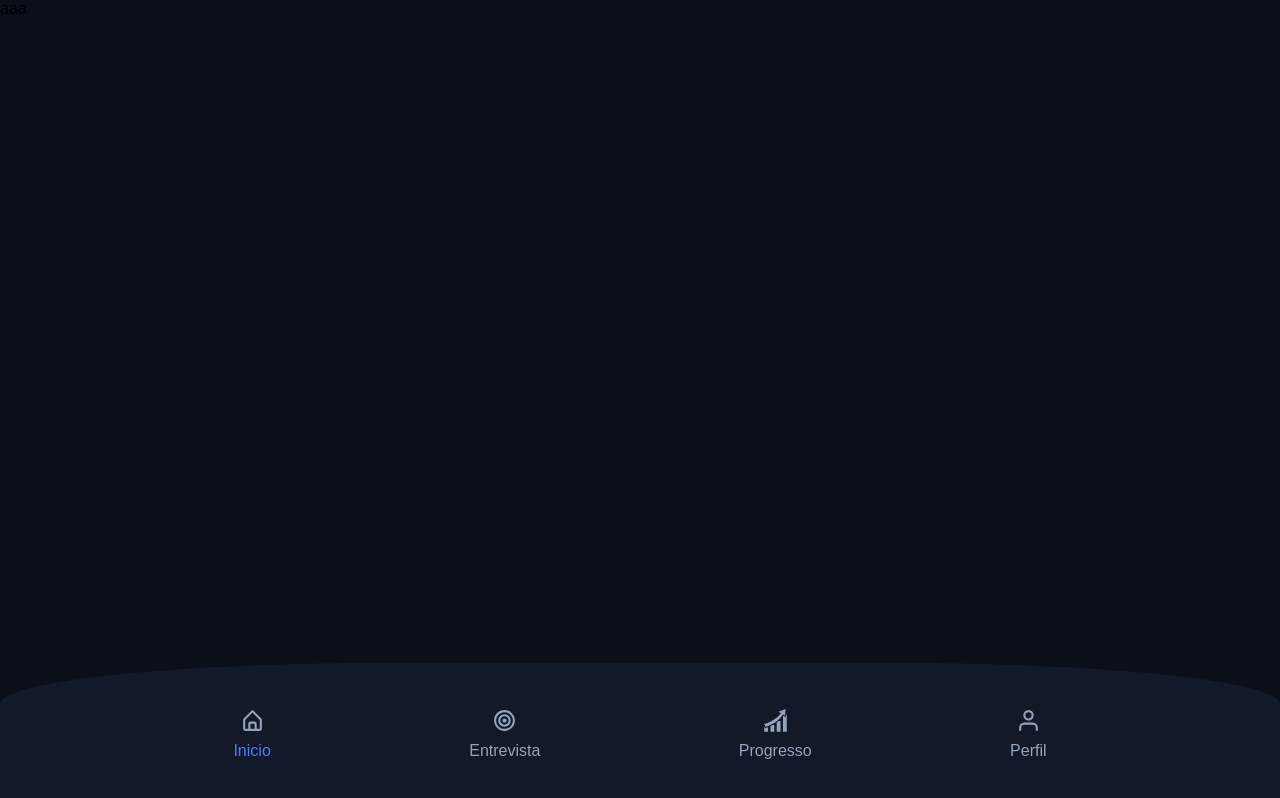
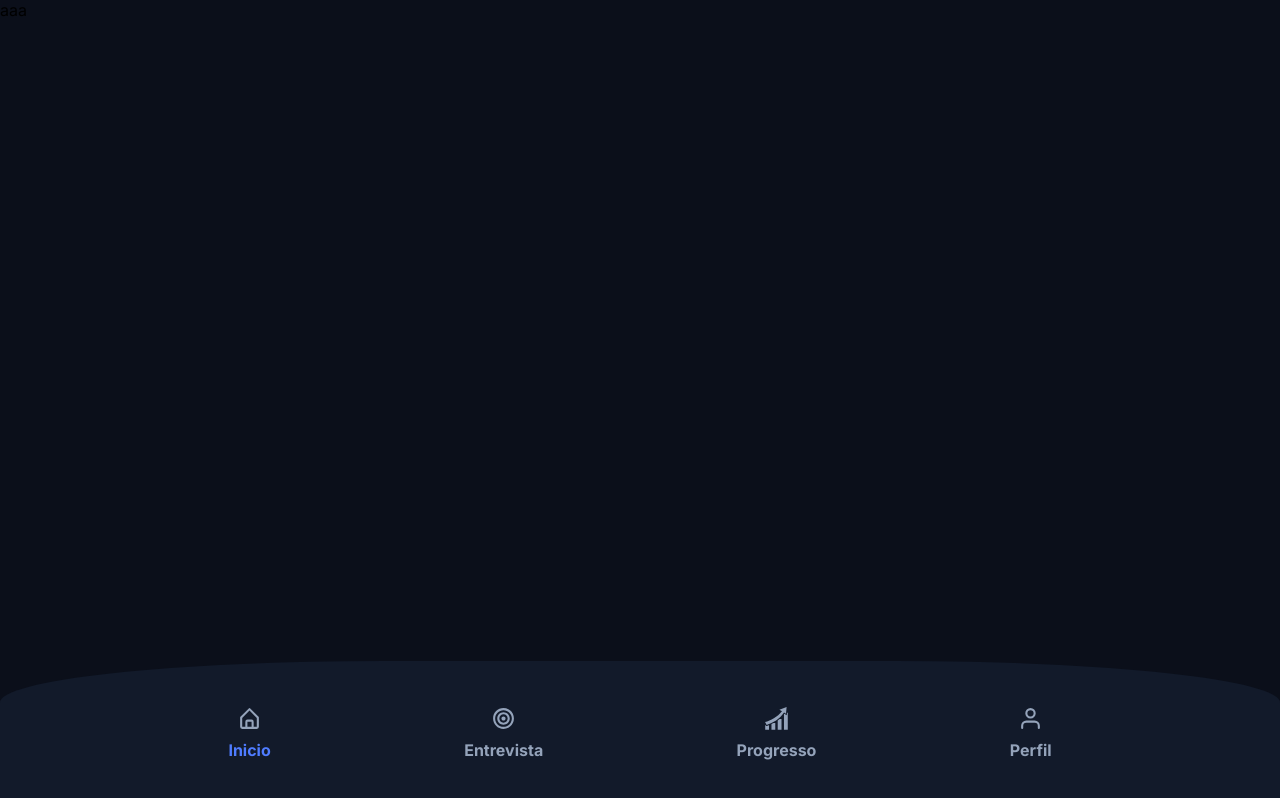
Before and after one commit to Makanda-Daniel/entrevista, a React (Vite) app in the folder interviewpro/: page /Pro in a window 1280 px wide. Built offline with nearby package versions, Linux system fonts and the light colour scheme.

Commit message:
usando o estilo font inter

```diff
--- a/interviewpro/index.html
+++ b/interviewpro/index.html
@@ -5,6 +5,10 @@
     <link rel="icon" type="image/svg+xml" href="/favicon.svg" />
     <meta name="viewport" content="width=device-width, initial-scale=1.0" />
     <title>interviewpro</title>
+    <link rel="preconnect" href="https://fonts.googleapis.com">
+<link rel="preconnect" href="https://fonts.gstatic.com" crossorigin>
+<link href="https://fonts.googleapis.com/css2?family=Inter:wght@100;200;300;400;500;600;700;800;900&display=swap" rel="stylesheet">
+
   </head>
   <body>
     <div id="root"></div>
--- a/interviewpro/src/Components/Footer/footer.css
+++ b/interviewpro/src/Components/Footer/footer.css
@@ -19,11 +19,13 @@
 
 footer div a {
     text-decoration: none;
+
 }
 footer div a  span,p {
     text-align: center;
     margin: 5px;
     text-transform: capitalize;
+    font-weight: bold;
     color: var(--st);
 }
  svg {
--- a/interviewpro/src/index.css
+++ b/interviewpro/src/index.css
@@ -2,7 +2,8 @@
     padding: 0;
     margin: 0;
     box-sizing: border-box;
-    font-family: sans-serif;
+     font-family: 'Inter', sans-serif;
+
 }
 
 html, body {
```
